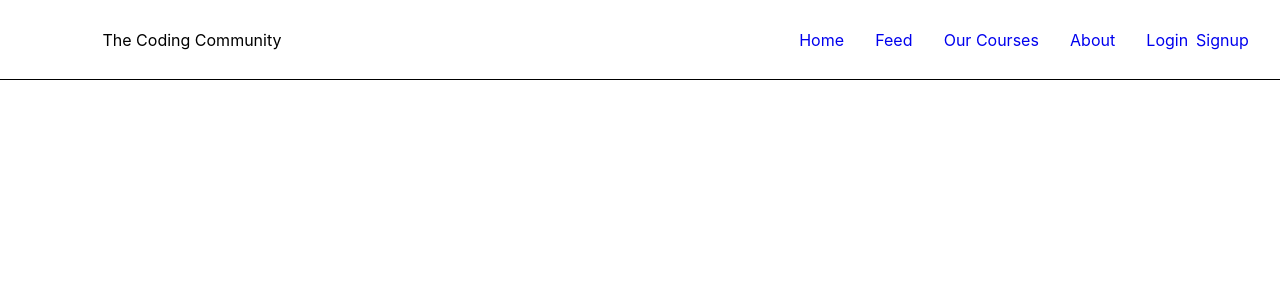
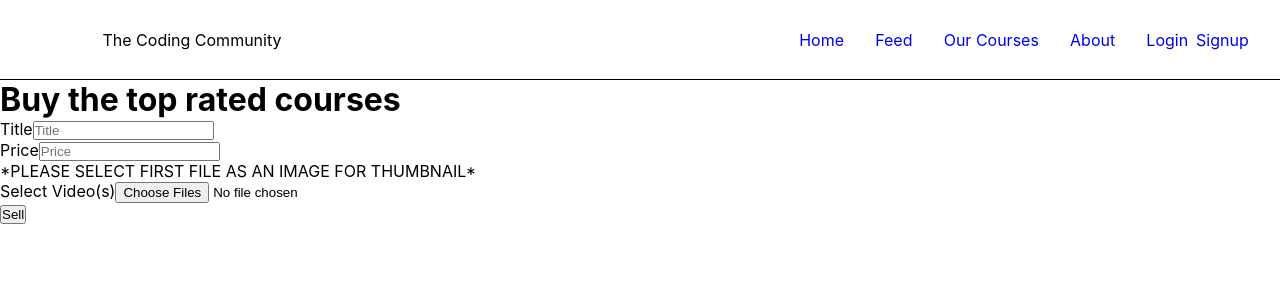
Before and after one commit to DhruvDave12/The-Coding-Community, a React (Create React App) app in the folder Client/coding-comm/: page /course/sell in a window 1280 px wide. Shown: the top 300 px of the page. Built offline with nearby package versions, Linux system fonts and the light colour scheme; no server answers.

Commit message:
added course components and pages

```diff
--- a/Client/coding-comm/src/App.js
+++ b/Client/coding-comm/src/App.js
@@ -12,6 +12,10 @@ import Comments from './pages/comments/comments.component';
 import NewPost from './pages/new-post/new-post.compoent';
 import OtherProfile from './pages/others-profile/others-profile.component';
 import ListOfFollows from './components/listoffollows/list-of-follows.component';
+import Course from './pages/course/course.component';
+import SellCourse from './pages/course/sellCourse/sellCourse.component';
+import BuyCourse from './pages/course/buyCourse/buyCourse.component';
+import ParticularCourse from './pages/particular-course/particular-course.component';
 
 import NavBar from './components/navbar/navbar.component';
 function App() {
@@ -31,6 +35,10 @@ function App() {
         <Route path='/comments/:id' element={<Comments />}/>
         <Route path='/new/post' element={<NewPost />}/>
         <Route path='/profile/:id' element={<OtherProfile />}/>
+        <Route path='/course' element={<Course />} />
+        <Route path='/course/buy' element={<BuyCourse />}/>
+        <Route path='/course/sell' element={<SellCourse />}/>
+        <Route path='/course/:id' element={<ParticularCourse />}/>
       </Routes>
     </>
   );
--- a/Client/coding-comm/src/components/navbar/navbar.component.jsx
+++ b/Client/coding-comm/src/components/navbar/navbar.component.jsx
@@ -42,7 +42,7 @@ const NavBar = () => {
                 <ul>
                     <Link className="field" to={currUser ? '/profile' : '/home'}>Home</Link>
                     <Link className="field" to={'/feed'}>Feed</Link>
-                    <Link className="field" to={'/courses'}>Our Courses</Link>
+                    <Link className="field" to={'/course'}>Our Courses</Link>
                     <Link className="field" to={'/about'}>About</Link>
                     {
                         currUser ?
--- /dev/null
+++ b/Client/coding-comm/src/pages/course/buyCourse/buyCourse.component.jsx
@@ -0,0 +1,54 @@
+import axios from "axios";
+import React, { useEffect, useState } from "react";
+import { Link } from "react-router-dom";
+import './buyCourse.styles.scss';
+
+const BuyCourse = () => {
+    const [allCourses, setallCourses] = useState([]);
+
+    useEffect(() => {
+        const fetchAllCourses = async () => {
+            const res = await axios.get('http://localhost:8080/courses/all', {
+                headers: {
+                    Authorization: localStorage.getItem("token")
+                }
+            })
+            console.log(res.data.data);
+            setallCourses(res.data.data);
+        }
+        fetchAllCourses();
+    }, [])
+
+    const handleCourseSearch = (event) => {
+        event.preventDefault();
+        console.log("Hello");
+    }
+    return (
+        <div className="buy-course">
+            <form onSubmit = {handleCourseSearch}>
+                <div className="field">
+                    <label htmlFor="search">Search a course</label>
+                    <input type="text" id="search" placeholder="Search a course"/>
+                </div>
+                <button type="submit">Search</button>
+            </form>
+
+            <h1>All available Courses</h1>
+            {
+                // Make a component for it later.
+                allCourses.map(course => (
+                    <div className="particular-course">
+                        <img src={course.thumbnail} alt="course-thumbnail" />
+                        <p className="title">{course.title}</p>
+                        <p className="price">${course.price}</p>
+                        <p className="rating">{course.rating}</p>
+                        <p className="instructor">{course.instructor.username}</p>
+                        <Link to={`/course/${course._id}`}>Buy</Link>
+                    </div>
+                ))
+            }
+        </div>
+    )
+}
+
+export default BuyCourse;
--- /dev/null
+++ b/Client/coding-comm/src/pages/course/course.component.jsx
@@ -0,0 +1,17 @@
+import React from "react";
+import { Link } from 'react-router-dom';
+
+import './course.styles.scss';
+
+const Course = () => {
+    return (
+        <div className="course">
+            <h1>Welcome to the course section</h1>
+
+            <Link to={'/course/buy'}>Buy Course</Link>
+            <Link to={'/course/sell'}>Sell Course</Link>
+        </div>
+    )
+}
+
+export default Course;
--- /dev/null
+++ b/Client/coding-comm/src/pages/course/sellCourse/sellCourse.component.jsx
@@ -0,0 +1,64 @@
+import React, { useState } from "react";
+import axios from "axios";
+import { useNavigate } from "react-router";
+
+import './sellCourse.styles.scss';
+
+const SellCourse = () => {
+    const [price,setPrice] = useState(0);
+    const [file, setFile] = useState({});
+    const [title, setTitle] = useState('');
+
+    const navigate = useNavigate();
+
+    const handleSubmit = async (event) => {
+        event.preventDefault();
+        const formData = new FormData();
+        for(let i=0; i<file.length; i++){
+            formData.append('image', file[i]);
+        }
+        // formData.append('image', file);
+        formData.append('price', price);
+        formData.append('title', title);
+
+        const config = {
+            headers: {
+                'content-type': 'multipart/form-data',
+                'Authorization': localStorage.getItem('token')
+            }
+        };
+        await axios.post('http://localhost:8080/course/new', formData, config)
+        navigate('/course');
+        window.location.reload(false);
+    }
+
+    const onSelection = (e) => {
+        setFile(e.target.files);
+    }
+
+    return (
+        <div className="buy-course">
+            <h1>Buy the top rated courses</h1>
+
+            <form onSubmit={handleSubmit}>
+            <div className="field">
+                    <label htmlFor="title">Title</label>
+                    <input type="text" id="title" onChange={e => setTitle(e.target.value)} placeholder="Title" />
+                </div>
+                <div className="field">
+                    <label htmlFor="price">Price</label>
+                    <input type="text" id="price" onChange={e => setPrice(e.target.value)} placeholder="Price" />
+                </div>
+                <div className="fields">
+                    <p>*PLEASE SELECT FIRST FILE AS AN IMAGE FOR THUMBNAIL*</p>
+                    <label htmlFor="img">Select Video(s)</label>
+                    <input type="file" name="image" onChange= {onSelection} multiple/>
+                </div>
+                <button type="submit">Sell</button>
+
+            </form>
+        </div>
+    )
+}
+
+export default SellCourse;
--- /dev/null
+++ b/Client/coding-comm/src/pages/particular-course/particular-course.component.jsx
@@ -0,0 +1,45 @@
+import axios from "axios";
+import React, { useEffect, useState } from "react";
+import { useParams } from "react-router";
+import './particular-course.styles.scss';
+import { Link } from "react-router-dom";
+
+const ParticularCourse = () => {
+    const params = useParams();
+    const [course, setCourse] = useState(null);
+
+    useEffect(() => {
+        const fetchCourseWithID = async () => {
+            const res = await axios.get(`http://localhost:8080/course/${params.id}`, {
+                headers: {
+                    Authorization: localStorage.getItem('token')
+                }
+            })
+
+            setCourse(res.data.data);
+
+        }
+        fetchCourseWithID();
+    }, [])
+
+    return (
+        <div className="particular-course">
+            {
+                course ?
+                <div className="particular">
+                    <img src={course.thumbnail} alt="course-tumbnail" />
+                    <p className="title">{course.title}</p>
+                    <p className="price">{course.price}</p>
+                    <p className="rating">{course.rating}</p>
+                    <Link to={`/profile/${course.instructor._id}`} className="instructor">{course.instructor.username}</Link>
+                    <button>Buy Course</button>
+                </div>
+                :
+                <div className="particular">Loading...</div>
+            }
+
+        </div>
+    )
+}
+
+export default ParticularCourse;
--- a/Client/coding-comm/src/pages/profile/profile.component.jsx
+++ b/Client/coding-comm/src/pages/profile/profile.component.jsx
@@ -16,7 +16,6 @@ const Profile = () => {
 
   const [post, setPost] = useState();
 
-  // console.log(userValue);
   var currUser, currData;
   if (userValue) {
     currUser = userValue;
@@ -40,7 +39,6 @@ const Profile = () => {
     getPosts();
   }, [userValue]);
 
-  // console.log(post, currUser);
   return (
     <div className="profile">
       {currUser !== undefined &&
@@ -49,11 +47,12 @@ const Profile = () => {
         <div className="profile-container">
           <div className="section">
             <ProfileData currData={currData} currUser={currUser} />
-
             <FollowDetails currData={currData} toKeep={false} />
           </div>
+
           <TechStack />
           <YourPosts post={post} />
+
         </div>
       ) : (
         <div className="profile-container">
```
Also changed, not shown: Client/coding-comm/src/pages/course/buyCourse/buyCourse.styles.scss (added), Client/coding-comm/src/pages/course/course.styles.scss (added), Client/coding-comm/src/pages/course/sellCourse/sellCourse.styles.scss (added), Client/coding-comm/src/pages/particular-course/particular-course.styles.scss (added), 2 other files (tests, documents, lock files or other folders).
